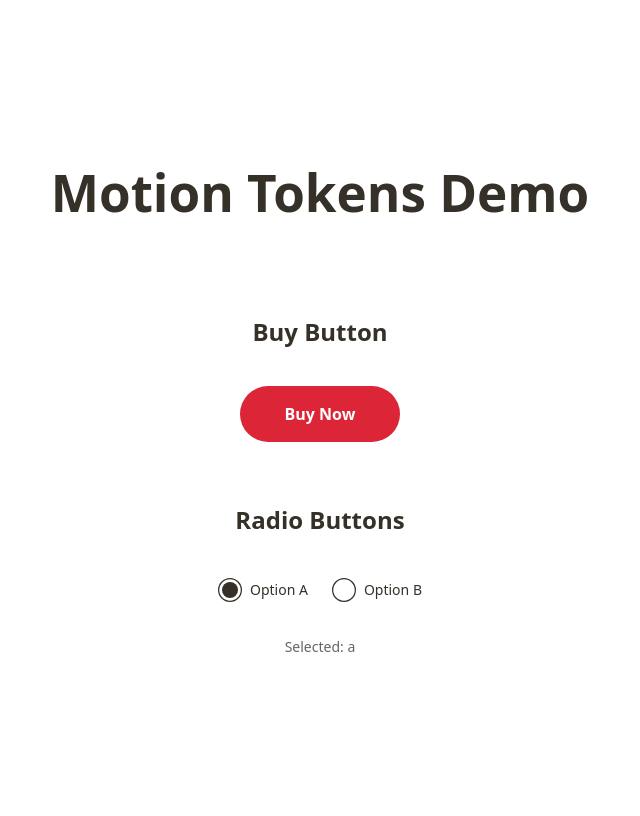
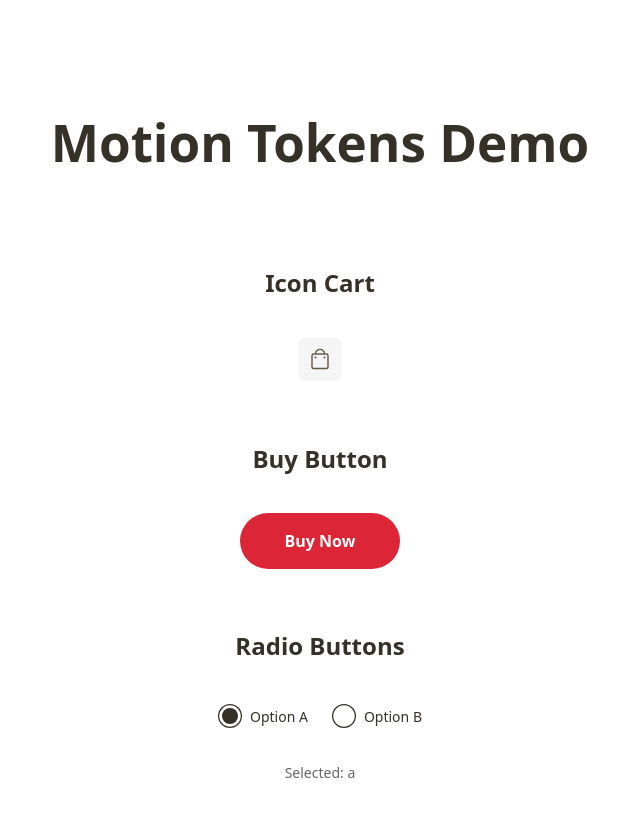
Before and after one commit to v3ktor2/design-tokens-motion-vue, a Vue app: page / in a window 1280 px wide. Shown: the top 816 px of the page, without its empty margins (320-960 px from the left). Built offline with nearby package versions, Linux system fonts and the light colour scheme.

Commit message:
Add IconCart component with CartIcon SVG
- Created CartIcon.vue with shopping cart SVG icon
- Created IconCart.vue component (44x44px) with hover effects
- Added IconCart to App.vue above other components
- Updated existing components and styles

```diff
--- a/src/App.vue
+++ b/src/App.vue
@@ -2,6 +2,7 @@
 import { ref } from "vue";
 import BuyButton from "./components/BuyButton.vue";
 import RadioButton from "./components/RadioButton.vue";
+import IconCart from "./components/IconCart.vue";
 
 const selected = ref("a");
 </script>
@@ -9,6 +10,11 @@ const selected = ref("a");
 <template>
   <main class="app-container">
     <h1>Motion Tokens Demo</h1>
+
+    <section class="component-section">
+      <h2>Icon Cart</h2>
+      <IconCart />
+    </section>
 
     <section class="component-section">
       <h2>Buy Button</h2>
--- a/src/components/BuyButton.vue
+++ b/src/components/BuyButton.vue
@@ -55,7 +55,7 @@ function handleClick() {
   transition: transform var(--motion-pattern-scale);
 }
 .buy-btn:active {
-  transform: scale(0.95);
+  transform: scale(var(--motion-scale-press));
 }
 
 /* Hide text when loading or success */
--- /dev/null
+++ b/src/components/IconCart.vue
@@ -0,0 +1,27 @@
+<script setup>
+import CartIcon from "./icons/CartIcon.vue";
+</script>
+
+<template>
+  <div class="icon-cart">
+    <CartIcon />
+  </div>
+</template>
+
+<style scoped>
+.icon-cart {
+  width: 44px;
+  height: 44px;
+  display: flex;
+  align-items: center;
+  justify-content: center;
+  background-color: #f5f5f5;
+  border-radius: 8px;
+  transition: background-color 0.2s ease;
+}
+
+.icon-cart:hover {
+  background-color: #e5e5e5;
+  cursor: pointer;
+}
+</style>
--- a/src/components/RadioButton.vue
+++ b/src/components/RadioButton.vue
@@ -76,7 +76,7 @@ function toggle() {
   padding: 0.25rem;
   transition: transform var(--motion-pattern-scale);
 }
-.radio-btn:active { transform: scale(0.95); }
+.radio-btn:active { transform: scale(var(--motion-scale-press)); }
 
 .label {
   font-size: 14px;
--- /dev/null
+++ b/src/components/icons/CartIcon.vue
@@ -0,0 +1,8 @@
+<template>
+  <svg width="24" height="24" viewBox="0 0 24 24" fill="none" xmlns="http://www.w3.org/2000/svg">
+    <path d="M4 8.5C4 7.67157 4.67157 7 5.5 7H18.5C19.3284 7 20 7.67157 20 8.5V20C20 20.8284 19.3284 21.5 18.5 21.5H5.5C4.67157 21.5 4 20.8284 4 20V8.5Z" stroke="#625745" stroke-width="1.4"/>
+    <path d="M16.5 6.5C16.5 4.45655 14.4853 2.40002 12 2.40002C9.51472 2.40002 7.5 4.45655 7.5 6.5" stroke="#625745" stroke-width="1.4"/>
+    <circle cx="7.5" cy="10.5" r="1" fill="#625745"/>
+    <circle cx="16.5" cy="10.5" r="1" fill="#625745"/>
+  </svg>
+</template>
--- a/src/styles/motion.css
+++ b/src/styles/motion.css
@@ -70,6 +70,21 @@
    --motion-ease-spinner: cubic-bezier(0.36, 0.33, 0.64, 0.67);
 }
 
+/* ---------- 1.3 Scale (Primitive) ----------
+   Scale tokens define transform values for consistent sizing effects.
+   Use these for interactive feedback, state changes, and emphasis.
+------------------------------------------------ */
+:root {
+  /* 🔽 Scale down values — for press/active states */
+  --motion-scale-press: 0.95;     /* Standard button/element press feedback */
+  --motion-scale-press-soft: 0.98; /* Subtle press for large elements */
+  --motion-scale-press-heavy: 0.92; /* Strong press for micro-interactions */
+
+  /* 📐 Utility scales — for enter/exit animations */
+  --motion-scale-hidden: 0.5;     /* Hidden/collapsed state */
+  --motion-scale-visible: 1;      /* Normal/visible state */
+}
+
 /* ---------- 1.4 Delay (Primitive) ----------
    Delay tokens define how long motion waits before starting.
    Use T-shirt sizing for consistent, predictable sequencing across components.
```
